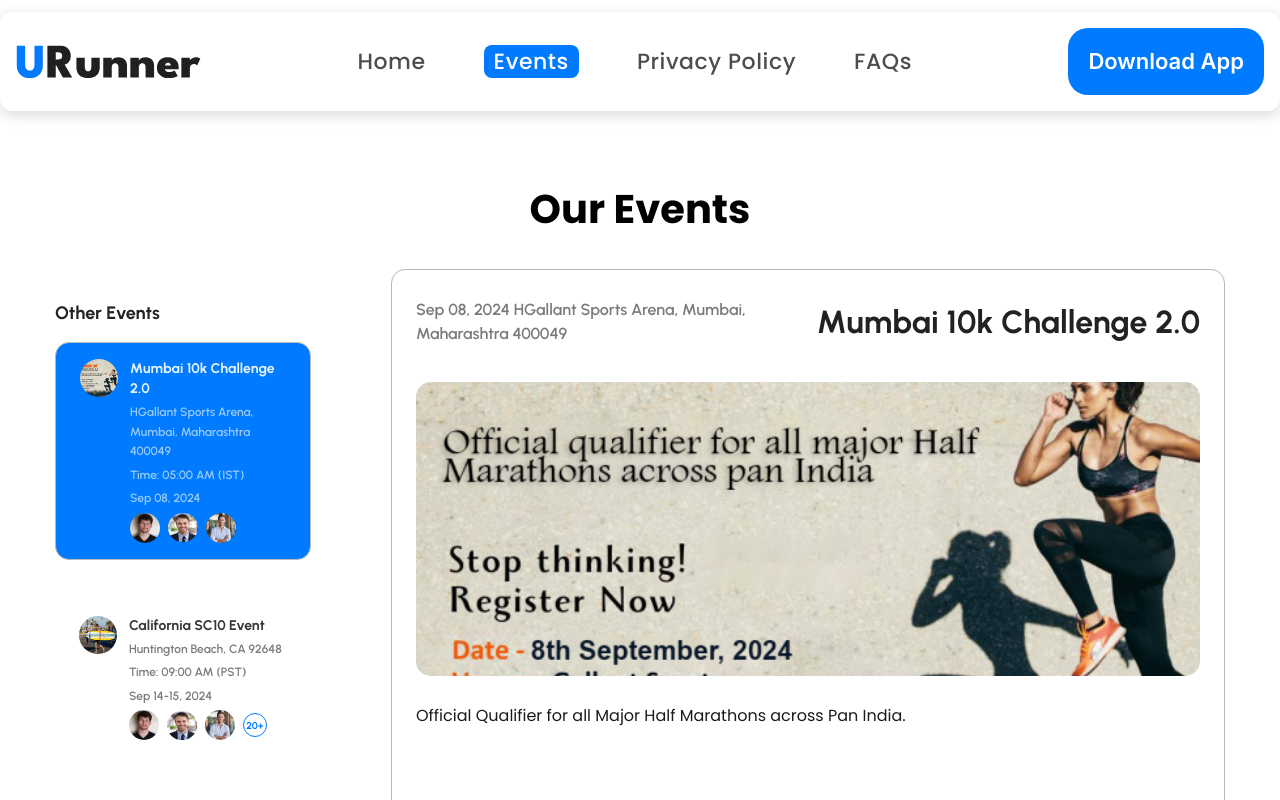
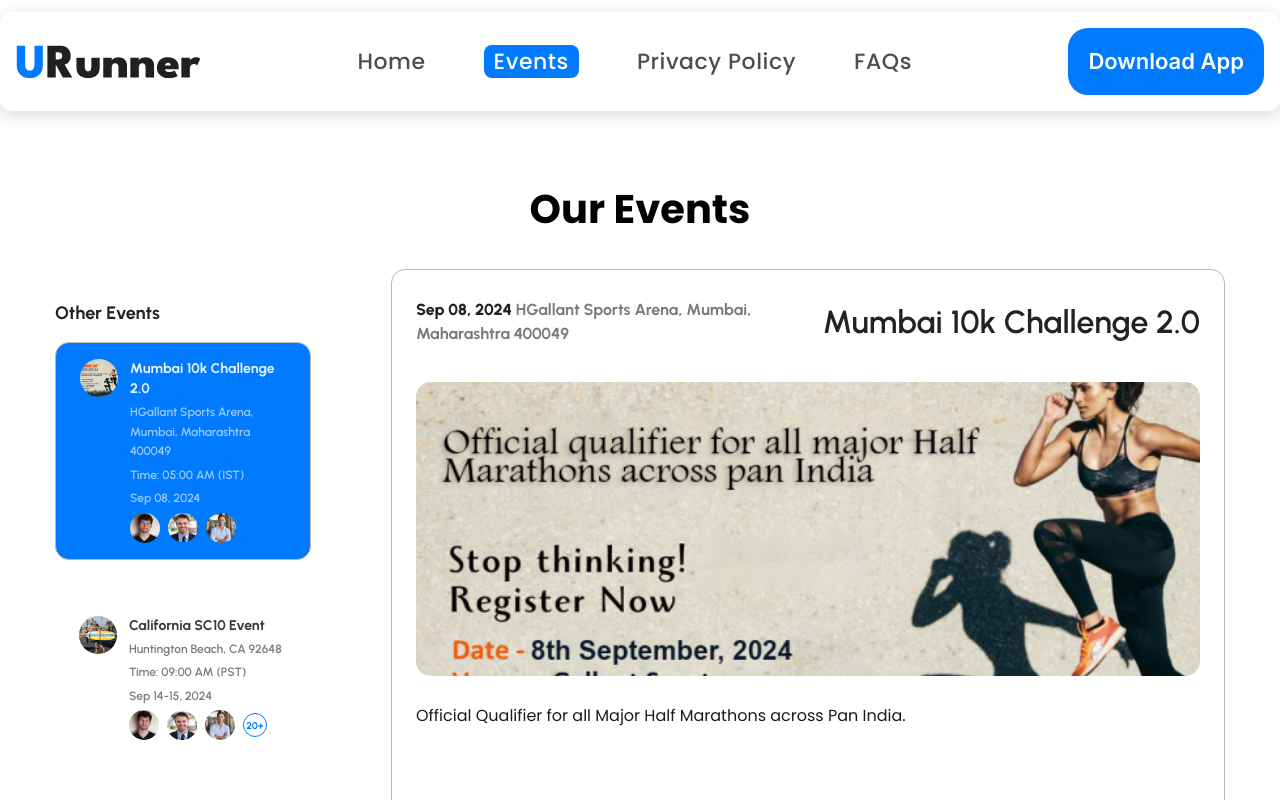
Before and after one commit to Mickey771/urunner, a Next.js app: page /events/1 in a window 1280 px wide. Shown: the top 800 px of the page. Built offline with nearby package versions, Linux system fonts and the light colour scheme.

Commit message:
changes to texts

```diff
--- a/src/app/events/[id]/page.tsx
+++ b/src/app/events/[id]/page.tsx
@@ -28,10 +28,13 @@ const Page = () => {
   return (
     <article className="w-full max-w-[834px] py-[18px] md:py-[28px] px-2 md:px-4 lg:px-6 border-[0.3px] border-[#B9B9B9] rounded-[14px]">
       <div className="flex items-center justify-between">
-        <p className=" opacity-60 text-[#202224] max-w-[150px] md:max-w-[400px] text-xs md:text-base font-semibold font-['Nunito Sans']">
-          {item?.date}, 2024 {item?.location}
+        <p className="  text-[#202224] max-w-[150px] md:max-w-[400px] text-xs md:text-base  font-['Nunito Sans']">
+          <span className="font-extrabold opacity-100">
+            {item?.date}, 2024{" "}
+          </span>
+          <span className="opacity-60 font-bold">{item?.location}</span>
         </p>
-        <h2 className=" text-right text-[#202224] text-[18px] md:text-[24px] lg:text-[32px] font-bold font-['Nunito Sans']">
+        <h2 className=" text-right text-[#202224] text-[18px] md:text-[24px] lg:text-[32px] font-semibold font-['Nunito Sans']">
           {item?.heading}
         </h2>
       </div>
--- a/src/components/Landing/SectionFour.tsx
+++ b/src/components/Landing/SectionFour.tsx
@@ -124,7 +124,7 @@ const SectionFour = () => {
             </span>
           </h2>
           <p className="w-fit text-center text-white text-[18px] md:text-[26px] lg:text-[32px] font-semibold font-['Urbanist'] leading-[43.12px]">
-            Ralph Waldo Emersone
+            Ralph Waldo Emerson
           </p>
         </div>
         <div className="w-full h-[255px] lg:h-full  relative">
```
